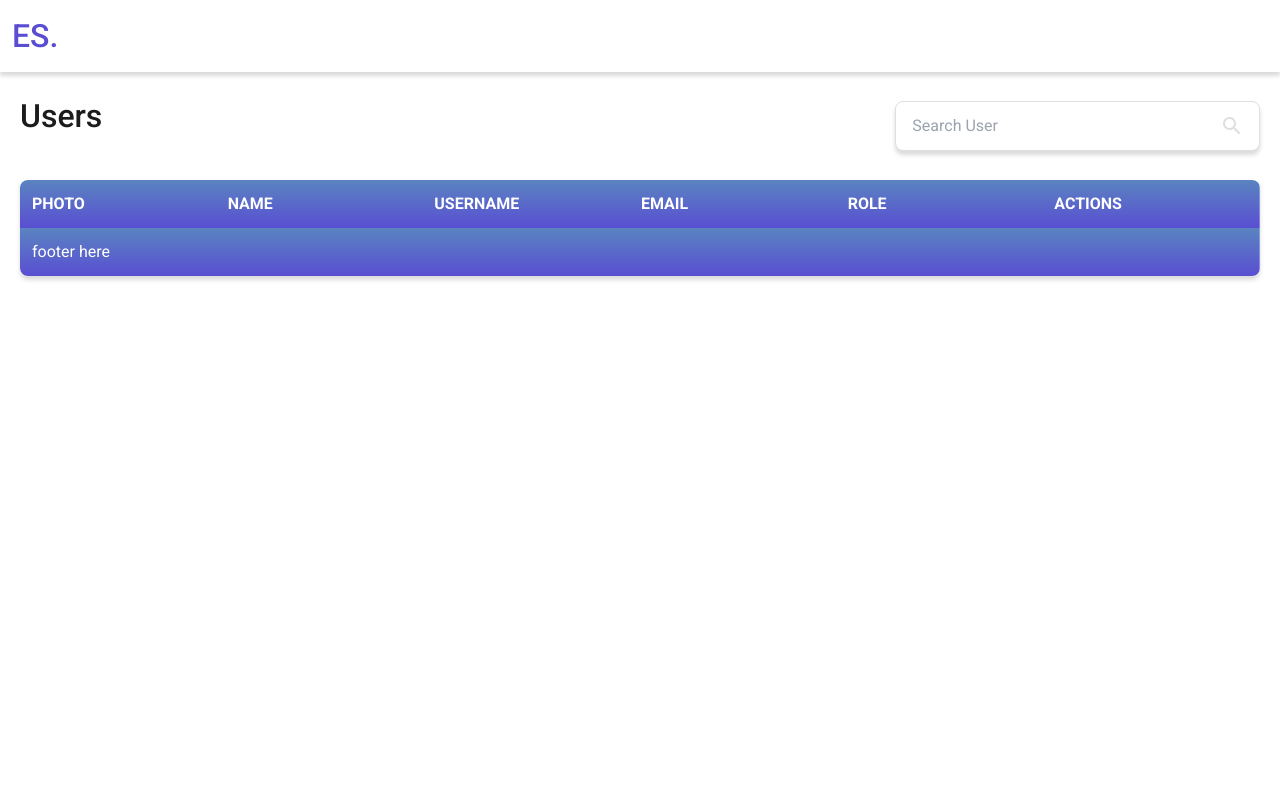
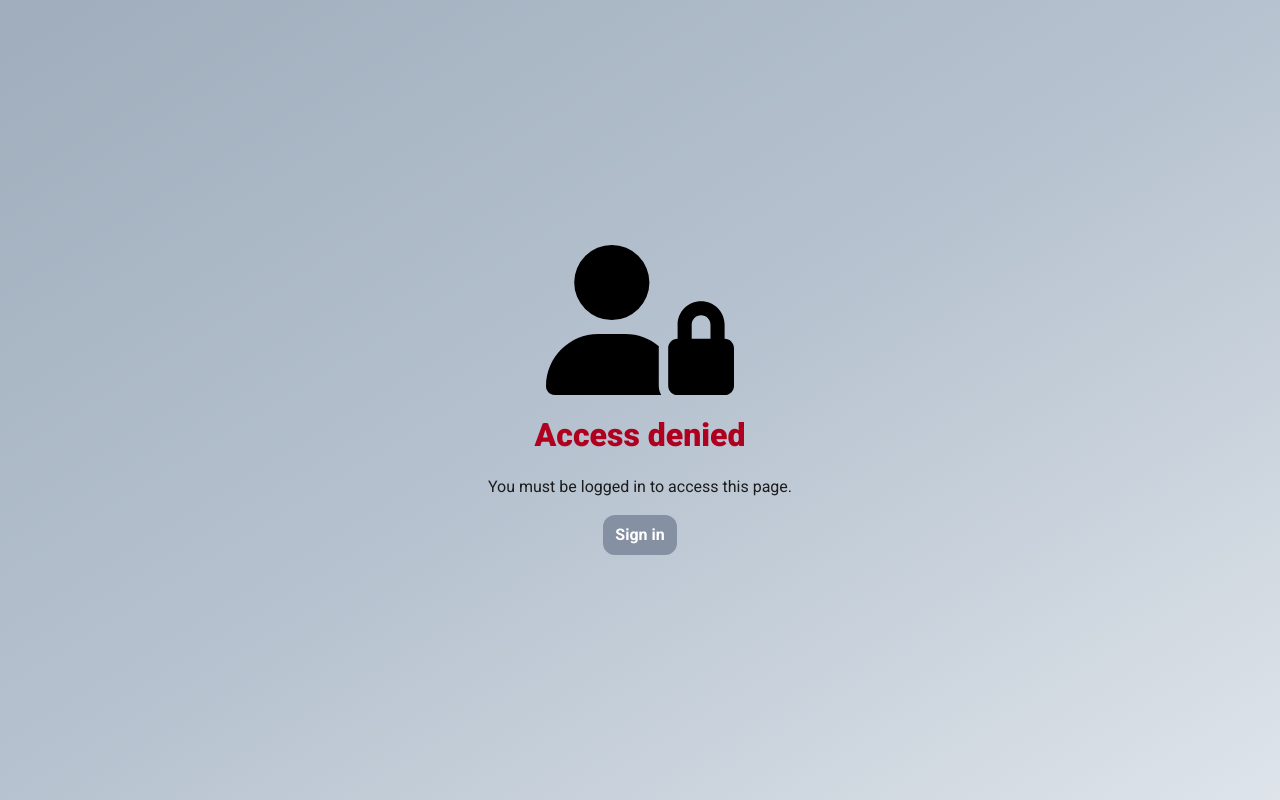
Before and after one commit to mairess/employee-system, a Next.js app in the folder frontend/: page /dashboard-users in a window 1280 px wide. Built offline with nearby package versions, Linux system fonts and the light colour scheme.

Commit message:
feat: add access denied page

```diff
--- /dev/null
+++ b/frontend/src/app/access-denied/page.tsx
@@ -0,0 +1,41 @@
+/* eslint-disable max-len */
+
+'use client';
+
+import Image from 'next/image';
+import { useRouter } from 'next/navigation';
+import accessDenied from '../../../public/accessDenied.svg';
+
+function AccessDenied() {
+  const router = useRouter();
+
+  const handleLoginRedirect = () => {
+    router.push('/');
+  };
+
+  return (
+    <div className="flex flex-col items-center justify-center gap-4 h-screen bg-gradient-to-br from-dark-neutral-800 via-dark-neutral-900 to-dark-neutral-1100">
+
+      <Image src={ accessDenied } alt="access denied" height={ 150 } priority />
+
+      <h1 className="text-h0 text-error">
+        Access denied
+
+      </h1>
+
+      <p className="text-black-neutral text-h3">
+        You must be logged in to access this page.
+      </p>
+
+      <button
+        onClick={ handleLoginRedirect }
+        className="rounded-xl px-3 py-2 bg-light-neutral-500 font-bold hover:bg-dark-neutral-600 text-white"
+      >
+        Sign in
+      </button>
+
+    </div>
+  );
+}
+
+export default AccessDenied;
--- a/frontend/src/app/dashboard-employees/page.tsx
+++ b/frontend/src/app/dashboard-employees/page.tsx
@@ -6,9 +6,12 @@
 import Header from '../../components/Header';
 import SearchBar from '../../components/SearchBar';
 import Table from '../../components/table-employees/Table';
+import useToken from '../../hooks/useToken';
+import AccessDenied from '../access-denied/page';
 
 function DashboardEmployees() {
-  return (
+  const token = useToken();
+  return token ? (
     <div className="bg-white pb-4 min-h-screen">
       <Header />
       <div className="px-spacing-regular-20">
@@ -22,7 +25,7 @@ function DashboardEmployees() {
 
       </div>
     </div>
-  );
+  ) : <AccessDenied />;
 }
 
 export default DashboardEmployees;
--- a/frontend/src/app/dashboard-users/page.tsx
+++ b/frontend/src/app/dashboard-users/page.tsx
@@ -6,9 +6,13 @@
 import Header from '../../components/Header';
 import SearchBar from '../../components/SearchBar';
 import Table from '../../components/table-user/Table';
+import useToken from '../../hooks/useToken';
+import AccessDenied from '../access-denied/page';
 
 function DashboardUsers() {
-  return (
+  const token = useToken();
+
+  return token ? (
     <div className="bg-white pb-4 min-h-screen">
       <Header />
       <div className="px-spacing-regular-20">
@@ -22,7 +26,7 @@ function DashboardUsers() {
 
       </div>
     </div>
-  );
+  ) : <AccessDenied />;
 }
 
 export default DashboardUsers;
--- a/frontend/src/components/Button.tsx
+++ b/frontend/src/components/Button.tsx
@@ -13,7 +13,7 @@ type ButtonProps = {
 function Button({ text, loading, disabled = false }:ButtonProps) {
   return (
     <button
-      className="rounded-xl px-3 py-2 bg-light-neutral-500 font-bold hover:bg-dark-neutral-600"
+      className="rounded-xl px-3 py-2 bg-light-neutral-500 font-bold hover:bg-dark-neutral-600 text-white"
       disabled={ disabled }
     >
       { loading ? <Loading /> : text }
--- a/frontend/src/components/ErrorInputField.tsx
+++ b/frontend/src/components/ErrorInputField.tsx
@@ -11,29 +11,8 @@ type ErrorInputFieldProps = {
 function ErrorInputField({ errors }:ErrorInputFieldProps) {
   const isError = errors !== 'Password reset link sent to your email!';
 
-  // commented this code because text color is not working I don not why
   return (
-  // <p className={ `text-${isError ? 'error' : 'success'} text-sm mt-2 flex items-center` }>
-  //   <Image
-  //     className="mr-1"
-  //     src={ isError ? errorIcon : successIcon }
-  //     alt="error"
-  //     width={ 16 }
-  //   />
-  //   {errors}
-  // </p>
-
-    isError
-      ? <p className="text-error text-sm mt-2 flex items-center">
-        <Image
-          className="mr-1"
-          src={ isError ? errorIcon : successIcon }
-          alt="error"
-          width={ 16 }
-        />
-        {errors}
-      </p>
-      : <p className="text-success text-sm mt-2 flex items-center">
+    <p className={ `text-${isError ? 'error' : 'success'} text-sm mt-2 flex items-center` }>
       <Image
         className="mr-1"
         src={ isError ? errorIcon : successIcon }
--- a/frontend/src/components/ModalChangePassword.tsx
+++ b/frontend/src/components/ModalChangePassword.tsx
@@ -34,6 +34,7 @@ function ModalChangePassword() {
 
   const handleSubmit = async (event: React.FormEvent<HTMLFormElement>) => {
     event.preventDefault();
+    dispatch(clearError());
     dispatch(passwordChange(formData.email));
   };
 
--- a/frontend/src/components/table-employees/TableRow.tsx
+++ b/frontend/src/components/table-employees/TableRow.tsx
@@ -11,6 +11,7 @@ import iconChevronDown from '../../../public/iconChevronDown.svg';
 import iconChevronUp from '../../../public/iconChevronUp.svg';
 import RowDetail from '../RowDetail';
 import useWindowWidth from '../../hooks/useWindowWidth';
+import getColSpan from '../../utils/handleColSpan';
 
 type TableRowEmployeesProps = {
   employee: EmployeeType
@@ -19,13 +20,6 @@ type TableRowEmployeesProps = {
 function TableRowEmployees({ employee }: TableRowEmployeesProps) {
   const [showDetails, setShowDetails] = useState(false);
   const windowWidth = useWindowWidth();
-
-  const getColSpan = () => {
-    if (windowWidth >= 1024) return 6;
-    if (windowWidth >= 768) return 5;
-    if (windowWidth >= 640) return 4;
-    return 3;
-  };
 
   const handleDetail = () => {
     setShowDetails(!showDetails);
@@ -84,7 +78,7 @@ function TableRowEmployees({ employee }: TableRowEmployeesProps) {
             <tr className="xl:hidden">
               <td
                 className="px-spacing-regular-20"
-                colSpan={ getColSpan() }
+                colSpan={ getColSpan(windowWidth) }
               >
                 <div className="flex w-full justify-end lg:border-t lg:border-dashed lg:border-t-gray-neutral-10">
                   <ActionButton label="edit" />
--- a/frontend/src/components/table-user/TableRow.tsx
+++ b/frontend/src/components/table-user/TableRow.tsx
@@ -11,6 +11,7 @@ import iconChevronDown from '../../../public/iconChevronDown.svg';
 import iconChevronUp from '../../../public/iconChevronUp.svg';
 import useWindowWidth from '../../hooks/useWindowWidth';
 import RowDetail from '../RowDetail';
+import getColSpan from '../../utils/handleColSpan';
 
 type TableRowUsersProps = {
   user: UserType
@@ -19,13 +20,6 @@ type TableRowUsersProps = {
 function TableRowUsers({ user }: TableRowUsersProps) {
   const [showDetails, setShowDetails] = useState(false);
   const windowWidth = useWindowWidth();
-
-  const getColSpan = () => {
-    if (windowWidth >= 1024) return 6;
-    if (windowWidth >= 768) return 5;
-    if (windowWidth >= 640) return 4;
-    return 3;
-  };
 
   const handleDetail = () => {
     setShowDetails(!showDetails);
@@ -86,7 +80,7 @@ function TableRowUsers({ user }: TableRowUsersProps) {
             <tr className="xl:hidden">
               <td
                 className="px-spacing-regular-20"
-                colSpan={ getColSpan() }
+                colSpan={ getColSpan(windowWidth) }
               >
                 <div className="flex w-full justify-end lg:border-t lg:border-dashed lg:border-t-gray-neutral-10">
                   <ActionButton label="edit" />
--- a/frontend/src/services/passwordChange.ts
+++ b/frontend/src/services/passwordChange.ts
@@ -14,14 +14,11 @@ const passwordChange = createAsyncThunk(
 
       if (!response.ok) {
         const errorData = await response.json();
-        console.log('errorData', errorData);
         console.error('Error fetching:', errorData.message);
         return rejectWithValue(errorData.message);
       }
 
       const data = await response.json();
-
-      console.log('data', data);
 
       return data.message;
     } catch (error) {
```
Also changed, not shown: frontend/public/accessDenied.svg (added). Lines whose indentation alone changed are shown as unchanged.
